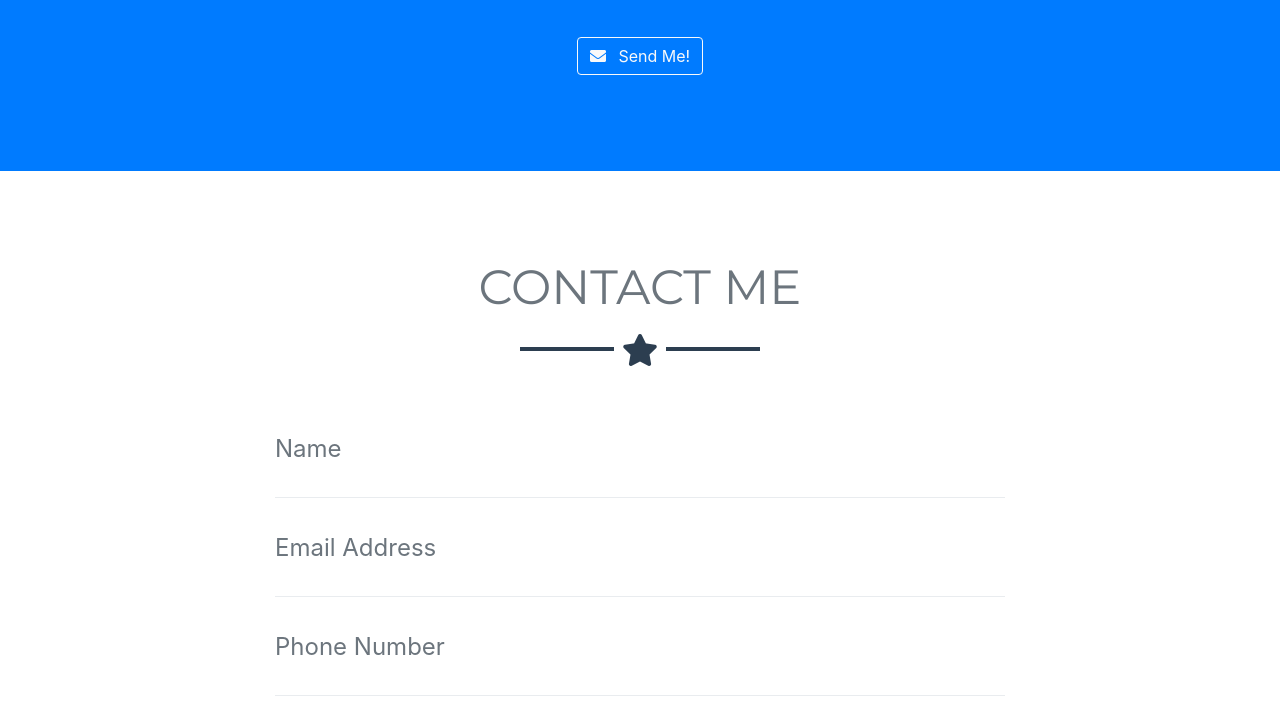
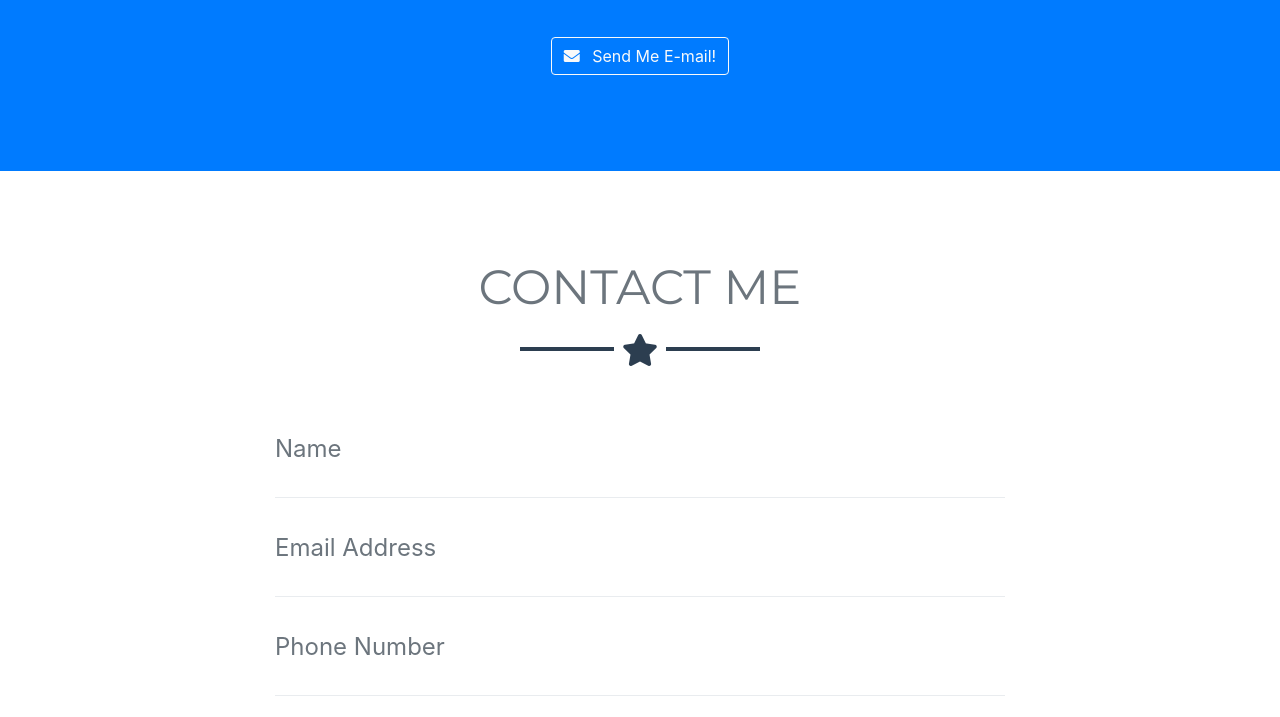
Before and after one commit to cestbonciel/KimhaneulWeb_portfolioSite, a website with bundled scripts: page index.html in a window 1280 px wide. Shown: the part 2024-2741 px from the top of the page. Built offline with nearby package versions, Linux system fonts and the light colour scheme.

Commit message:
Update index.html

```diff
--- a/index.html
+++ b/index.html
@@ -164,7 +164,7 @@
       <div class="text-center mt-4">
         <a class="btn btn-xl btn-outline-light" href="mailto:cestbonciel@gmail.com">
           <i class="fas fa-envelope mr-2"></i>
-          Send Me!
+          Send Me E-mail!
         </a>
       </div>
     </div>
```
